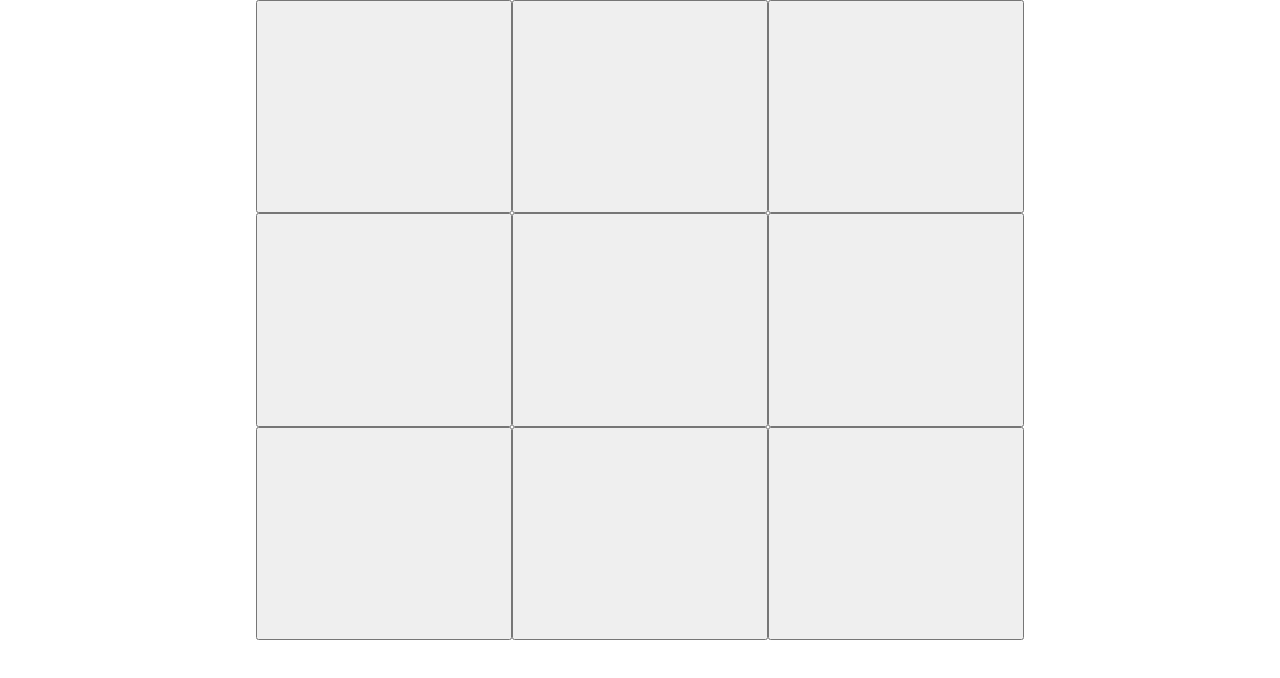
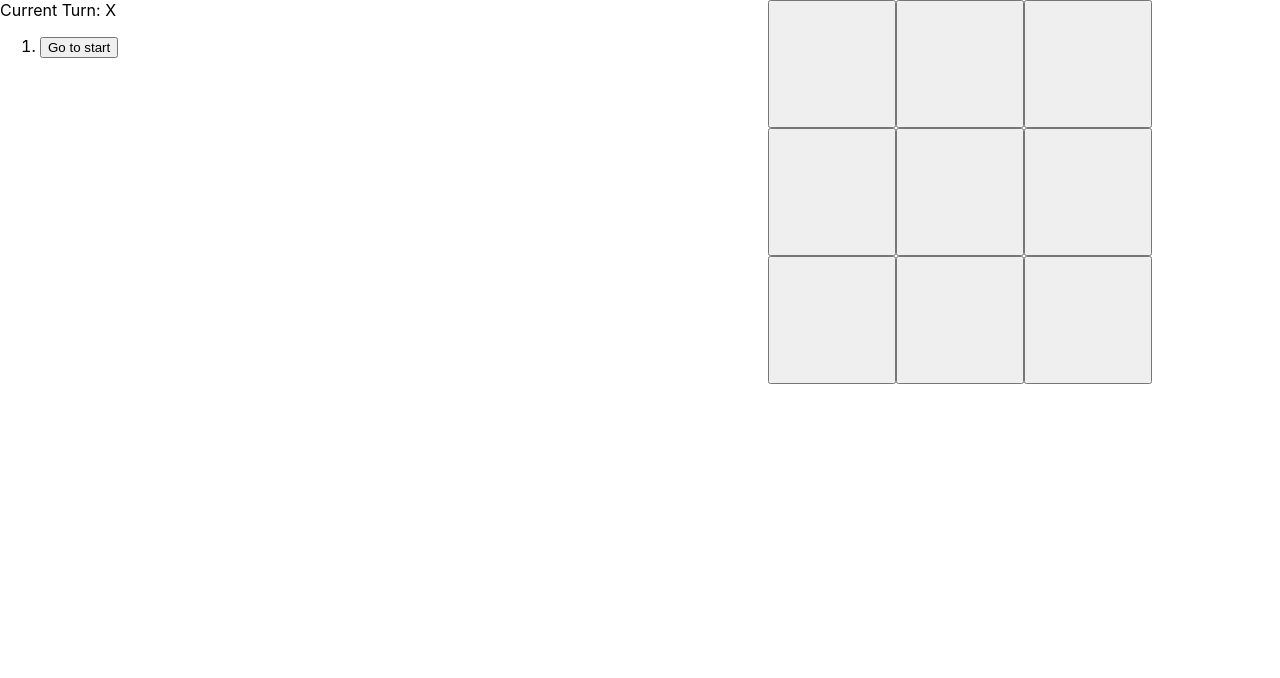
Before and after one commit to norogoth/norogoth.github.io, a React (Create React App) app in the folder tic-tac-toe/: page / in a window 1280 px wide. Shown: the top 678 px of the page. Built offline with nearby package versions, Linux system fonts and the light colour scheme.

Commit message:
didsomonewin funct working?

```diff
--- a/tic-tac-toe/src/App.css
+++ b/tic-tac-toe/src/App.css
@@ -9,6 +9,7 @@
 
 .cell {
     font-size: 2rem;
+    box-sizing: border-box;
 }
 
 
@@ -17,6 +18,14 @@
 }
 
 #playGrid {
-    width: 80vw;
-    height: 50vw;
+    width: 40vw;
+    height: 30vw;
 }
+
+.row {
+    display: flex;
+}
+
+.column {
+    flex:50%
+}
--- a/tic-tac-toe/src/App.js
+++ b/tic-tac-toe/src/App.js
@@ -1,5 +1,6 @@
 import './App.css';
 import { useState } from 'react'
+
 
 function Box(props) {
   return (<button className="cell" onClick={() => props.handleClick(props.index)}>{props.children}</button>);
@@ -10,15 +11,6 @@ function PlayGrid(props){
 
   return (
     <div className="grid" id="playGrid">
-        {/* <Box y/>
-        <Box handleClick={props.squareClick} className="cell" number="2"/>
-        <Box handleClick={props.squareClick} className="cell" number="3"/>
-        <Box handleClick={props.squareClick} className="cell" number="4"/>
-        <Box handleClick={props.squareClick} className="cell" number="5"/>
-        <Box handleClick={props.squareClick} className="cell" number="6"/>
-        <Box handleClick={props.squareClick} className="cell" number="7"/>
-        <Box handleClick={props.squareClick} className="cell" number="8"/>
-        <Box handleClick={props.squareClick} className="cell" number="9"/> */}
         {props.history.squares.map( (cell, index) => {
           console.log("cell: ", cell);
           return (<Box index={index} handleClick={props.squareClick} key={index} className="cell">{cell}</Box>);
@@ -28,52 +20,65 @@ function PlayGrid(props){
 }
 
 function Game() {
-  //debugger;
-  // const [history, setHistory] = useState({0: Array(9).fill(null)});
-  // const [stepNumber, setStepNumber] = useState(1);
-  // const [xIsNext, setXIsNext] = useState(true);
+  const [history, setHistory] = useState([{squares: Array(9).fill(null)}]);
+  const [turnCount, setTurnCount] = useState("X");
+  const [winner, setWinner] = useState(null);
 
-  // function squareClick(i) {
-  //   console.log("History: " + JSON.stringify(history));
-  //   let historyCopy = {}
-  //   for (let key in history){
-  //     historyCopy[key] = history[key];
-  //   }
-  //   let latestHistory = historyCopy[stepNumber - 1].slice();
-  //   latestHistory[i] = xIsNext ? "X" : "O";
-  //   console.log("latestHistory: ",latestHistory);
-  //   historyCopy[stepNumber] = latestHistory; //This is where the new history should be inserted
+  const moves = history.map((object, index) => {
+    const description = index === 0 ? "Go to start" :  "Go to move " + (index - 1);
+    return(<li>
+      <button>{description}</button>
+      </li>);
+  }); //we will use a map feature that maps each move to a button.
 
-  //   setHistory(historyCopy);
-  //   setStepNumber(stepNumber + 1);
-  //   setXIsNext(!xIsNext);
-
-  //     console.log("New History: " + JSON.stringify(history));
-  // }
-
-  const [history, setHistory] = useState([{squares: Array(9).fill(null)}]);
-
-  const turnCount = history.length % 2 == 0 ? "O" : "X";
+  function didSomeoneWin(){
+    const squares = history[history.length - 1].squares;
+    console.log("history: ", history, " squares: ", squares);
+    const lines = [
+      [0,1,2],
+      [3,4,5],
+      [6,7,8],
+      [0,3,6],
+      [1,4,7],
+      [2,5,8],
+      [0,4,8],
+      [6,4,2],
+    ];
+    lines.forEach((line) => {
+      const [a,b,c] = line;
+      if (squares[a] && squares[a] === squares[b] && squares[b] === squares[c]){
+        return squares[a]; // return the winner: X or O
+      }
+    })
+    return null;
+  }
 
   function squareClick(i){
     const current = history[history.length - 1];
     const squares = current.squares.slice();
+    if (squares[i]){
+      return;
+    }
     squares[i] = turnCount;
     console.log(i);
     setHistory(history.concat([{ squares: squares }]));
+    if (!didSomeoneWin()){
+      setTurnCount(history.length % 2 === 0 ? "O" : "X");
+    }
   }
 
 
-    //OLD SQUARES CLICKED function
-    // let latestStep = history[history.length-1];//copy latest history from state
-    // latestStep["squares"][i] = history.length % 2 == 0 ? "O":"X"//edit latest history with latest move
-    // const newHistory = history.concat(latestStep); //append the latest history to my copy of history.
-    // console.log(newHistory);
-    // setHistory(newHistory); //Set history to that ^
-
-
-
-  return (<PlayGrid squareClick={squareClick} history={history[history.length - 1]}/>);
+  return (
+  <div className="row">
+    <div className="column">
+      <div>Current Turn: {turnCount}</div>
+      <ol>{moves}</ol>
+    </div>
+    <div className="column">
+      <PlayGrid squareClick={squareClick} history={history[history.length - 1]}/>
+    </div>
+  </div>
+  );
 }
 
 function App(){
```
